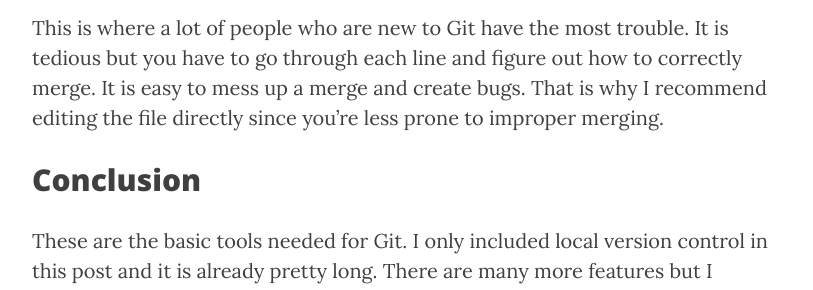
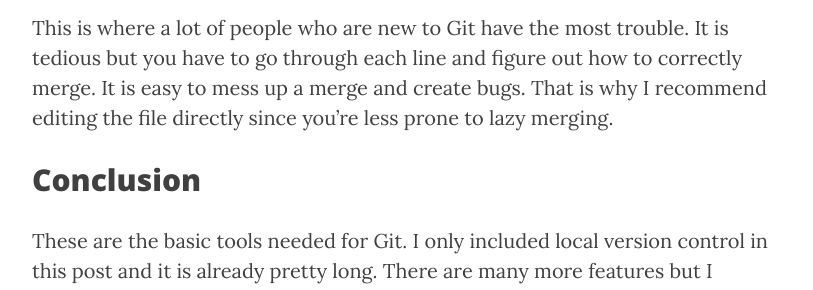
Before and after one commit to emascot/emascot.github.io, a Jekyll site: the page built from _posts/2016-08-17-introduction-to-git-using-sourcetree.markdown, in a window 1280 px wide and 900 px high, scrolled down 15366 px. Shown: the part 245-535 px from the top of the window, without its empty margins (233-1046 px from the left). Built offline with Jekyll 4.4.1, drawn with Linux system fonts in a browser that asks for light colours; nearby versions of some CDN libraries; part of the change alters nothing that is shown; some of the changed text lies outside the part shown.

Commit message:
update git post

```diff
--- a/_posts/2016-08-17-introduction-to-git-using-sourcetree.markdown
+++ b/_posts/2016-08-17-introduction-to-git-using-sourcetree.markdown
@@ -1,7 +1,7 @@
 ---
 layout:     post
 title:      "Introduction to Git using SourceTree"
-subtitle:   "The most important tool in a developer's toolkit"
+subtitle:   "An important tool in a developer's toolkit"
 author:     "Eric Mascot"
 header-img: "img/2016-08-17-introduction-to-git-using-sourcetree/header.png"
 category: tutorial
@@ -196,7 +196,7 @@ git checkout v1.0
 
 ## Branch
 
-This is where I think the real magic of Git is. Let's say we need to diverge into two directions. We do that by branching. We can later combine branches by merging. There are many strategies for branching. The one I recommend is the [Git-flow](https://www.atlassian.com/git/tutorials/comparing-workflows/) I mentioned before, but since it's so fast and so easy to branch, you can use it any way you want.
+This is where I think the real magic of Git is. Let's say we need to diverge into two directions. We do that by branching. We can later combine branches by merging. There are many strategies for branching. The one I recommend is the [Git-flow](https://www.atlassian.com/git/tutorials/comparing-workflows/) I mentioned before, but since it's so fast and so easy to branch, you can branch however you'd like.
 
 Create a new branch by clicking "Branch" in the top menu
 
@@ -240,7 +240,7 @@ Once you're done, save and commit
 
 ![Commit merge conflict]({{ site.baseurl }}/img/2016-08-17-introduction-to-git-using-sourcetree/18.png)
 
-This is where a lot of people who are new to Git have the most trouble. It is tedious but you have to go through each line and figure out how to correctly merge. It is easy to mess up a merge and create bugs. That is why I recommend editing the file directly since you're less prone to improper merging.
+This is where a lot of people who are new to Git have the most trouble. It is tedious but you have to go through each line and figure out how to correctly merge. It is easy to mess up a merge and create bugs. That is why I recommend editing the file directly since you're less prone to lazy merging.
 
 ## Conclusion
 
```
